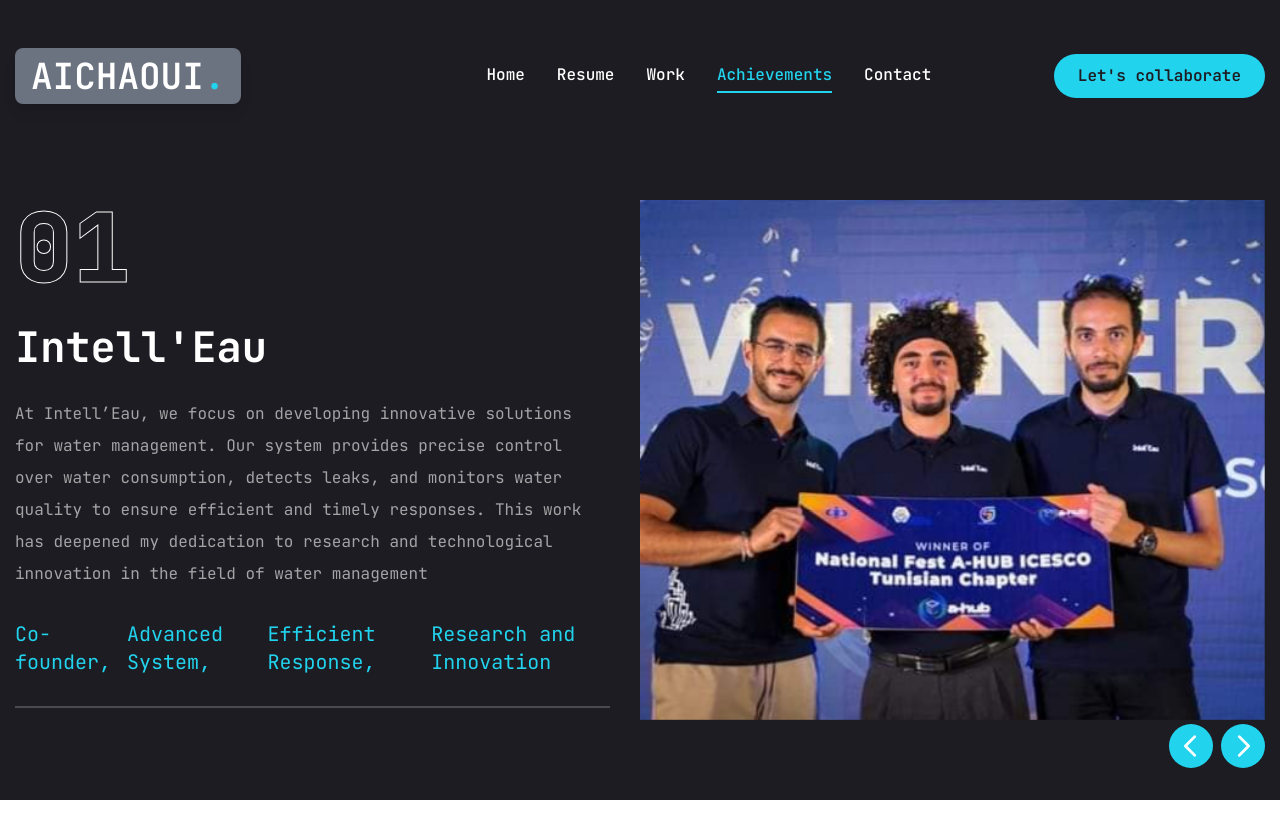
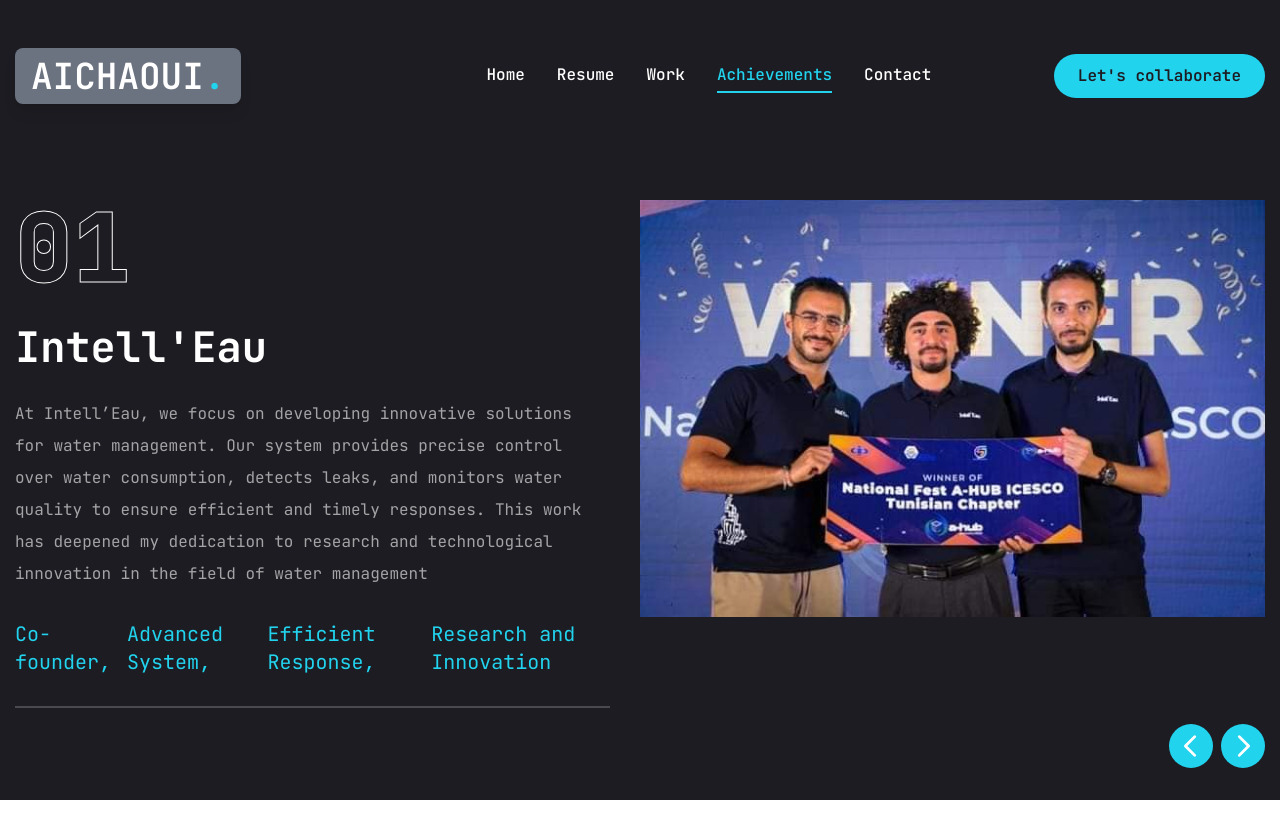
Before and after one commit to mohamedaichaouiii/project, a Next.js app: page /extra in a window 1280 px wide. Built offline with nearby package versions, Linux system fonts and the light colour scheme.

Commit message:
Update page.jsx

```diff
--- a/app/extra/page.jsx
+++ b/app/extra/page.jsx
@@ -146,10 +146,13 @@ const Extra = () => {
                 <Image
                   src={project.image}
                   alt={project.title}
-                    layout="fill"
+                  layout="responsive"
+                  width={1000}
+                  height={500}
                   objectFit="cover"
                   className="object-cover"
                 />
+
                 </SwiperSlide>
               ))}
             </Swiper>
```
Lines whose indentation alone changed are shown as unchanged.
